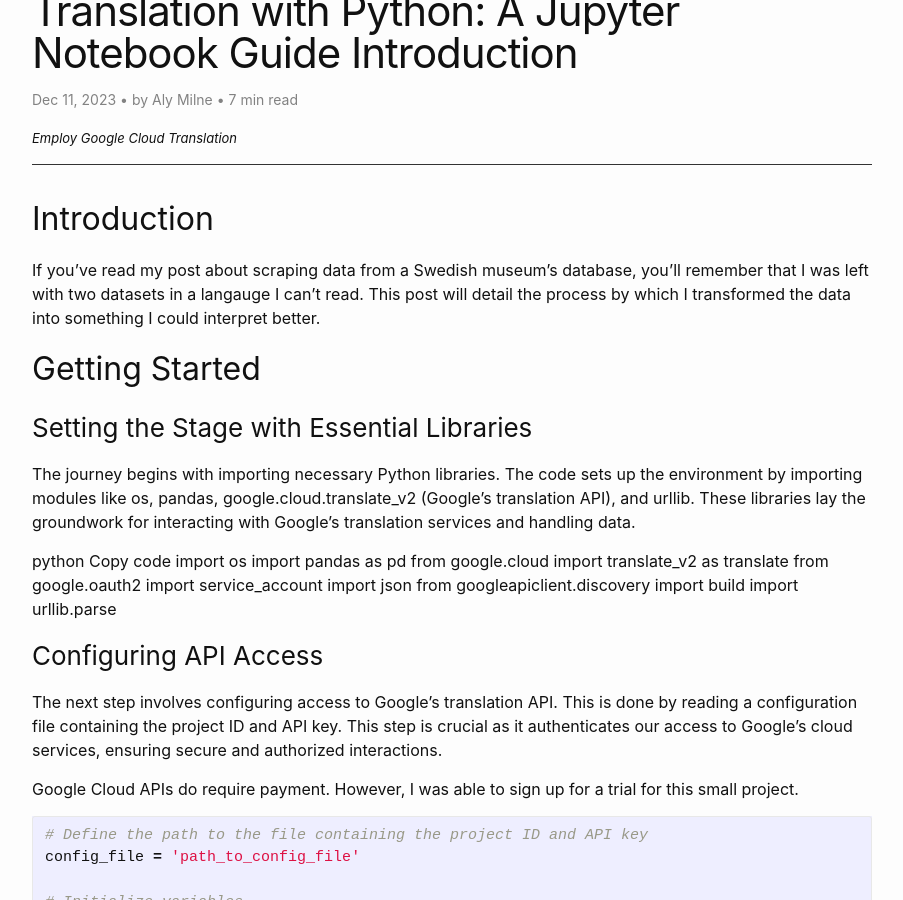
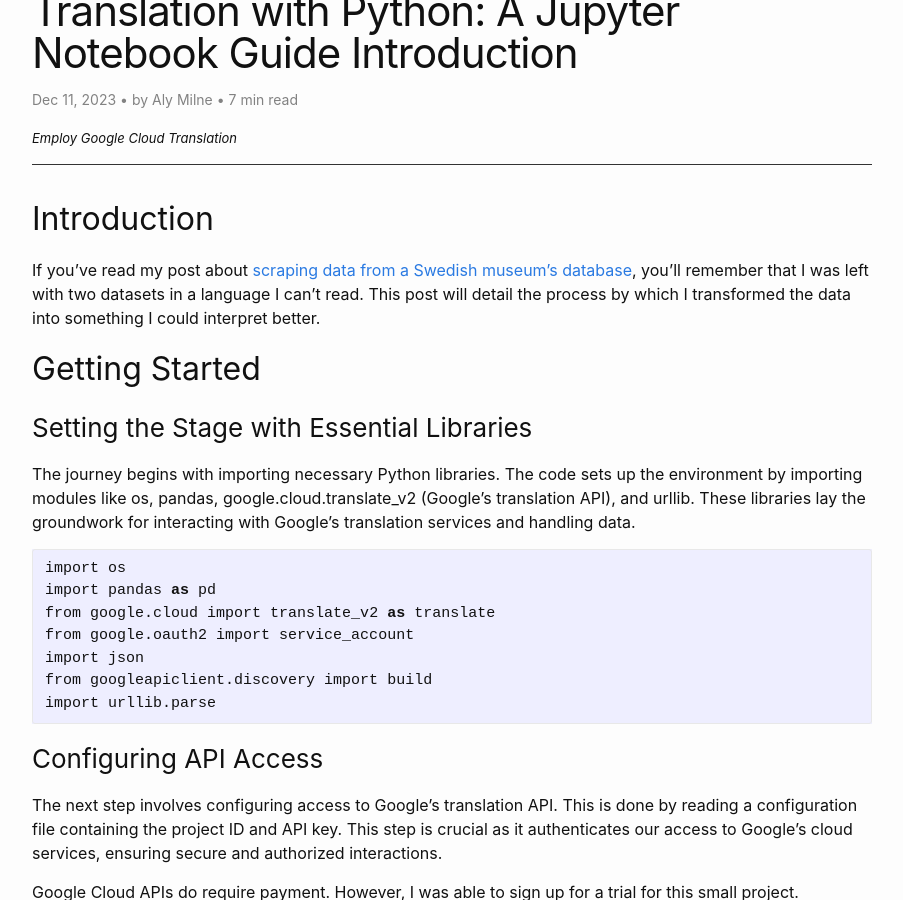
Before and after one commit to alpal923/alpal923.github.io, a Jekyll site: the page built from _posts/2023-12-11-translating-viking-data.md, in a window 1280 px wide and 900 px high, scrolled down 294 px. Shown: the whole window, without its empty margins (188-1091 px from the left). Built offline with Jekyll 4.4.1, drawn with Linux system fonts in a browser that asks for light colours; comment, search, counter and statistics services are not loaded; some of the changed text lies outside the part shown.

Commit message:
make changes based on feedback

````diff
--- a/_posts/2023-12-11-translating-viking-data.md
+++ b/_posts/2023-12-11-translating-viking-data.md
@@ -8,14 +8,13 @@
 
 ## Introduction
 
-If you've read my post about scraping data from a Swedish museum's database, you'll remember that I was left with two datasets in a langauge I can't read. This post will detail the process by which I transformed the data into something I could interpret better.
+If you've read my post about [scraping data from a Swedish museum's database](https://alpal923.github.io/2023/11/29/viking-data-scraping.html), you'll remember that I was left with two datasets in a language I can't read. This post will detail the process by which I transformed the data into something I could interpret better.
 
 ## Getting Started
 ### Setting the Stage with Essential Libraries
 The journey begins with importing necessary Python libraries. The code sets up the environment by importing modules like os, pandas, google.cloud.translate_v2 (Google's translation API), and urllib. These libraries lay the groundwork for interacting with Google's translation services and handling data.
 
-python
-Copy code
+```python
 import os
 import pandas as pd
 from google.cloud import translate_v2 as translate
@@ -23,6 +22,7 @@
 import json
 from googleapiclient.discovery import build
 import urllib.parse
+```
 
 ### Configuring API Access
 The next step involves configuring access to Google's translation API. This is done by reading a configuration file containing the project ID and API key. This step is crucial as it authenticates our access to Google's cloud services, ensuring secure and authorized interactions.
````
Also changed, not shown: other parts of _posts/2023-12-11-translating-viking-data.md (+1 -1 lines), _posts/2023-11-29-viking-data-scraping.md (+2 -2 lines), _posts/2023-12-12-EDA-insights.md (+1 -1 lines).
